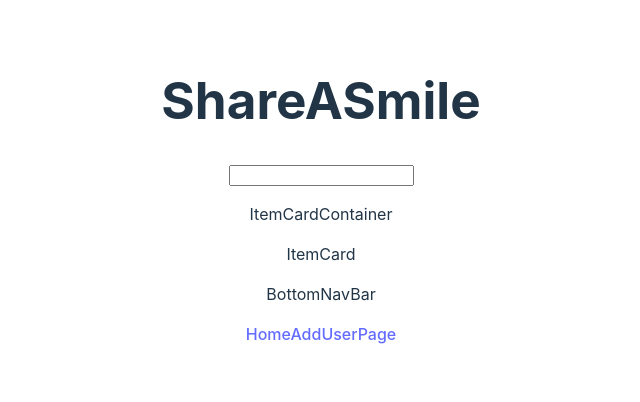
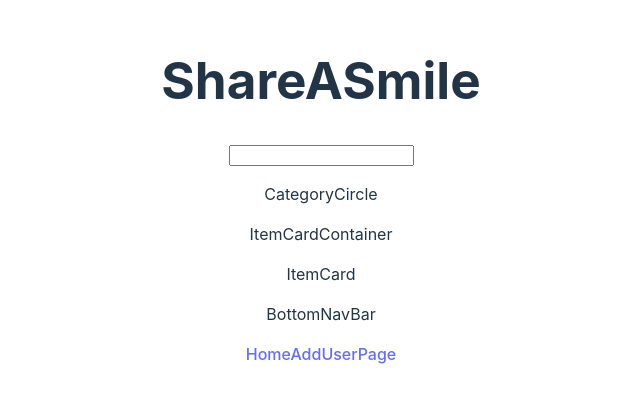
Before and after one commit to edpau/ShareASmile, a React (Vite) app in the folder client/: page / in a window 1280 px wide. Shown: the part 208-610 px from the top of the page, without its empty margins (319-959 px from the left). Built offline with nearby package versions, Linux system fonts and the light colour scheme.

Commit message:
feat: home page has all the componets insert

```diff
--- a/client/src/components/HomePage.jsx
+++ b/client/src/components/HomePage.jsx
@@ -1,12 +1,14 @@
 import MainHeader from './MainHeader'
+
 import ItemCardContainer from './ItemCardContainer'
-
+import CategoryCircle from './CategoryCircle'
 
 export default function HomePage() {
   return (
     <div className="HomePage">
         <MainHeader heading = 'ShareASmile'></MainHeader>
         <input className="searchBar" label="Search"/>
+        <CategoryCircle></CategoryCircle>
         <ItemCardContainer></ItemCardContainer>
     </div>
   )
```
